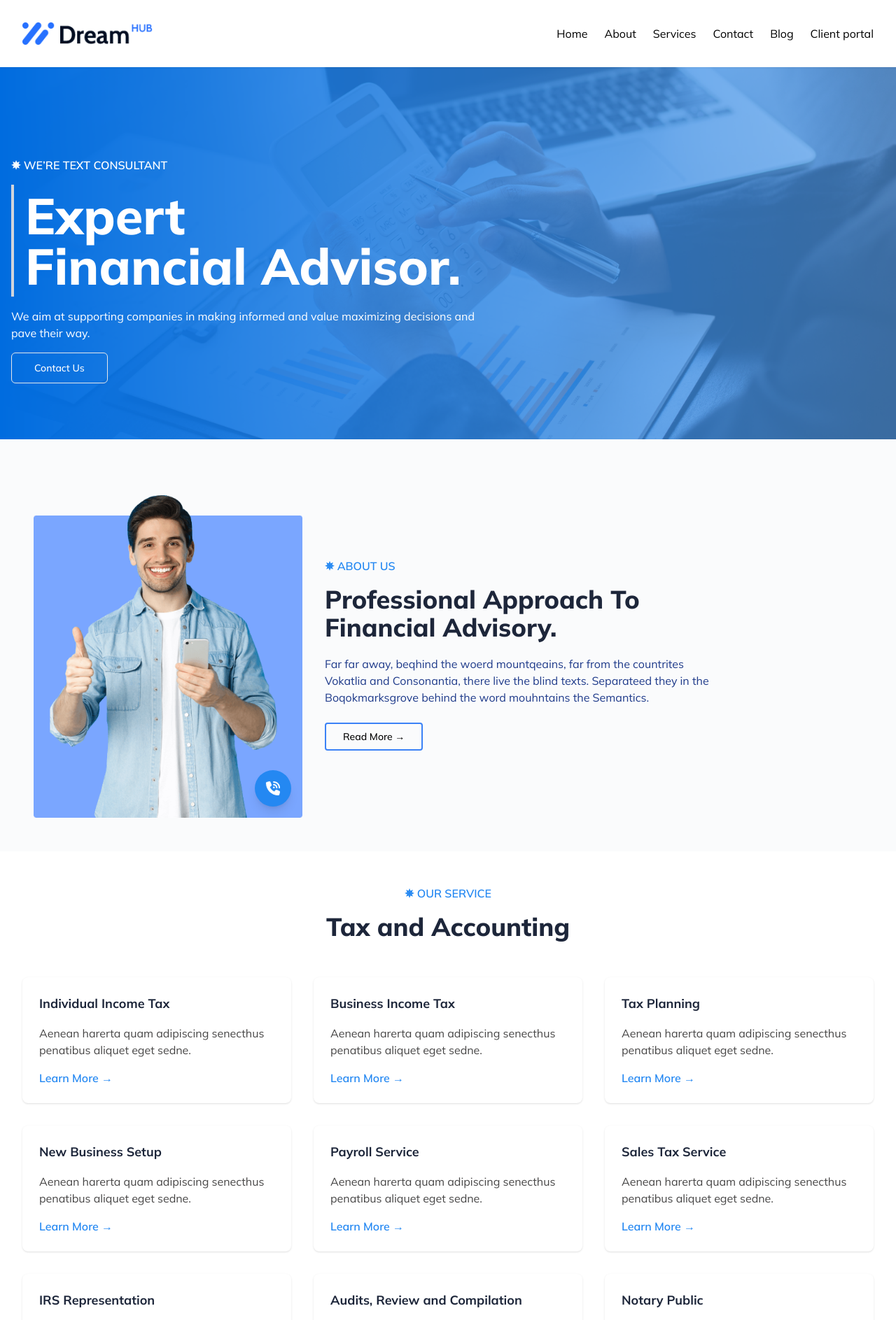
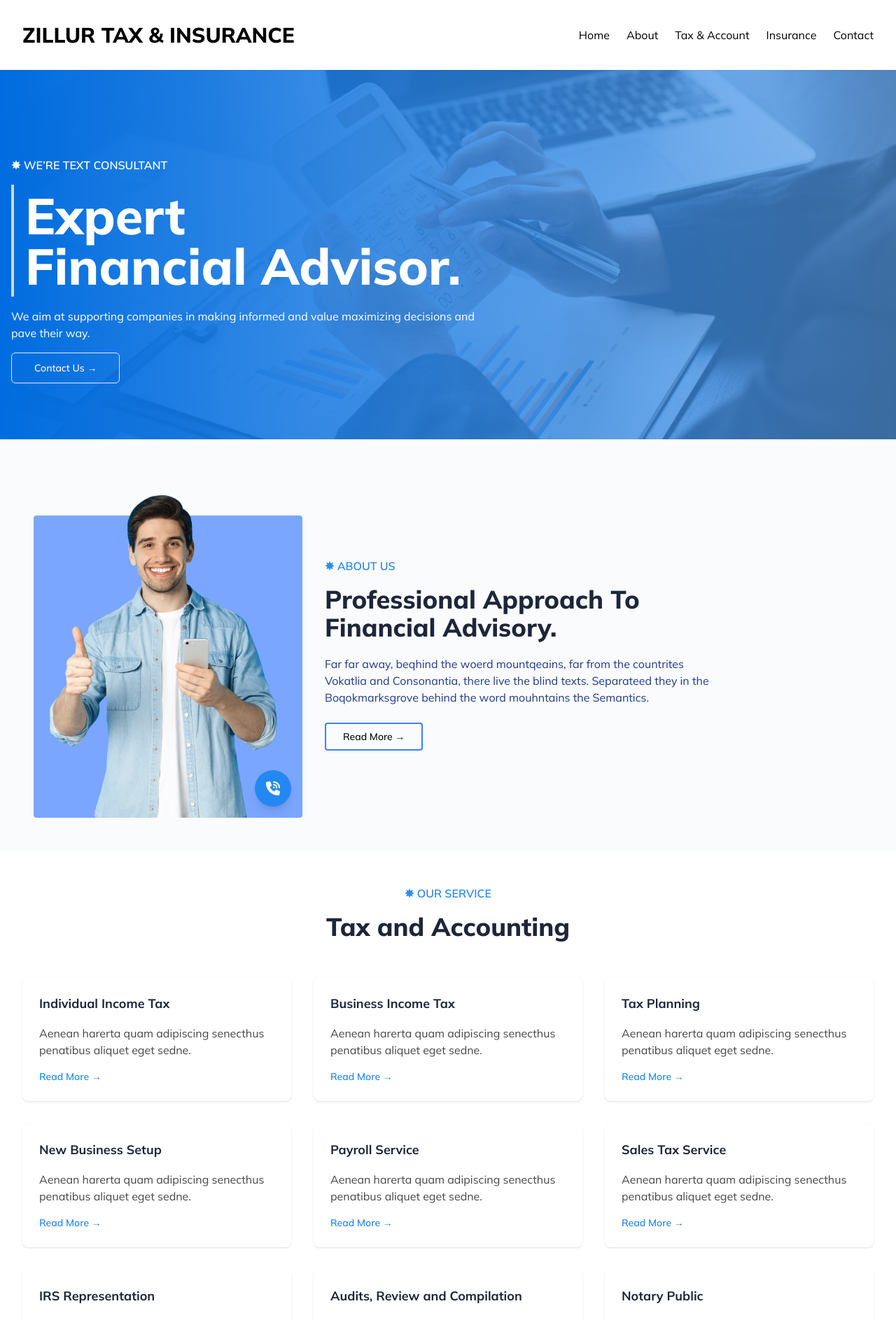
Before and after one commit to fazlyalahi01/tax-website, a Next.js app: page / in a window 1280 px wide. Shown: the top 1887 px of the page at 70% size. Built offline with nearby package versions, Linux system fonts and the light colour scheme.

Commit message:
homepage done

```diff
--- a/src/app/page.tsx
+++ b/src/app/page.tsx
@@ -16,9 +16,10 @@ const Home: React.FC = () => {
       <AboutSection />
       <OurServiceSectionTax />
       <OurServiceSectionInsurance />
+      <StartWithUs />
       {/* <OurClientSection />   */}
       {/* <ExperienceSection /> */}
-      <StartWithUs />
+
     </ >
   );
 };
--- a/src/components/common/Footer.tsx
+++ b/src/components/common/Footer.tsx
@@ -1,5 +1,7 @@
+import { siteConfig } from '@/config/site';
+import Link from 'next/link';
 import React from 'react';
-import { FaFacebookF, FaLinkedinIn, FaTwitter, FaPinterestP } from 'react-icons/fa';
+import { FaFacebookF, FaLinkedinIn, FaTwitter } from 'react-icons/fa';
 
 const Footer: React.FC = () => {
     return (
@@ -7,7 +9,7 @@ const Footer: React.FC = () => {
             <div className="container-x py-8 mx-auto flex flex-wrap justify-between space-y-8 md:space-y-0">
 
                 <div className="w-full md:w-1/4">
-                    <h2 className="text-2xl font-bold text-white mb-4">Dream<span className="text-primary">HUB</span></h2>
+                    <h2 className="text-2xl font-bold text-white mb-4">Zillur Tax & <span className="text-primary">Insurance</span></h2>
                     <p className="mb-4">
                         Lorem ipsum dolor sit amet consectetur adipiscing elit porta, tempus eros mollis facilisis vestibulum.
                     </p>
@@ -21,10 +23,11 @@ const Footer: React.FC = () => {
                 <div className="w-full md:w-1/4">
                     <h3 className="text-xl font-semibold text-white mb-4">Explore</h3>
                     <ul className="space-y-2">
-                        <li><a href="#" className="hover:underline">About</a></li>
-                        <li><a href="#" className="hover:underline">Pages</a></li>
-                        <li><a href="#" className="hover:underline">Features</a></li>
-                        <li><a href="#" className="hover:underline">Blog</a></li>
+                        {
+                            siteConfig.navItems.map((item, index) => (
+                                <li key={index}><Link href={item.href} className="hover:underline">{item.label}</Link></li>
+                            ))
+                        }
                     </ul>
                 </div>
 
@@ -47,13 +50,14 @@ const Footer: React.FC = () => {
                 </div>
             </div>
             <div className="border-t border-gray-700 mt-8 pt-8 text-gray-500 text-sm flex flex-col md:flex-row justify-between items-center container-x">
-                <p>&copy; 2023 - <a href="#" className="text-primary hover:underline">DreamHUB</a> - All Rights Reserved by DRTheme</p>
+                <p>&copy; 2023 - <a href="#" className="text-primary hover:underline">Zillur Tax & Insurance</a> - All Rights Reserved by codemine.com</p>
                 <div className="space-x-4">
                     <a href="#" className="hover:underline">Privacy Policy</a>
                     <a href="#" className="hover:underline">Terms & Services</a>
                 </div>
             </div>
         </footer>
+
     );
 };
 
--- a/src/components/common/Navbar.tsx
+++ b/src/components/common/Navbar.tsx
@@ -24,16 +24,13 @@ const Navbar: React.FC = () => {
     return (
         <div className={`shadow-sm fixed top-0 right-0 w-full z-50 duration-500 ${isScrolled ? "bg-primary" : "bg-white"}`}>
             <nav className={`container-x md:flex justify-center items-center p-8 transition-all ease-in-out duration-300`}>
-                <div className="flex justify-between items-center">
-                    {
-                        isScrolled ?
-                            <Link href={"/"}>
-                                <Image src={"/images/logo.png"} height={100} width={220} alt="logo" />
-                            </Link> :
-                            <Link href={"/"}>
-                                <Image src={"/images/logo_dark.png"} height={100} width={220} alt="logo" />
-                            </Link>
-                    }
+                <div className="flex justify-between items-cente ">
+                    <div className="flex-shrink-0">
+                        <Link href={"/"}>
+                            <h1 className={`uppercase font-extrabold  ${isScrolled ? "text-white text-xl duration-500" : "text-black text-3xl duration-500"}`}>Zillur Tax & Insurance </h1>
+                        </Link>
+                    </div>
+
 
                     <span className="block md:hidden">
                         {isOpenNav ? (
--- a/src/components/common/StartWithUs.tsx
+++ b/src/components/common/StartWithUs.tsx
@@ -3,6 +3,9 @@ import React from 'react';
 import OutlineButton from '../ui/OutlinedButton';
 import { Dialog, DialogContent, DialogTrigger } from '../ui/dialog';
 import ContactForm from '../contact/ContactForm';
+import Link from 'next/link';
+import { buttonVariants } from '../ui/button';
+import { cn } from '@/lib/utils';
 
 const StartWithUs: React.FC = () => {
     return (
@@ -15,7 +18,13 @@ const StartWithUs: React.FC = () => {
                     <div className="flex-shrink-0">
                         <Dialog>
                             <DialogTrigger>
-                                <OutlineButton >Contact Now →</OutlineButton>
+                                <span
+                                    className={cn(
+                                        buttonVariants({ variant: "outline", size: "lg", className: "hover:bg-primary hover:text-white transition duration-500 border-2 border-primary" })
+                                    )}
+                                >
+                                    Contact Us →
+                                </span>
                             </DialogTrigger>
                             <DialogContent className='bg-white px-4 pt-12 pb-8'>
                                 <ContactForm />
--- a/src/components/home/HeroSection.tsx
+++ b/src/components/home/HeroSection.tsx
@@ -26,7 +26,7 @@ const HeroSection: React.FC = () => {
                                 buttonVariants({ variant: "outline", size: "lg", className: "hover:bg-white hover:text-primary transition duration-500" })
                             )}
                         >
-                            Contact Us
+                            Contact Us →
                         </Link>
                     </div>
                 </div>
--- a/src/components/home/OurServiceSectionInsurance.tsx
+++ b/src/components/home/OurServiceSectionInsurance.tsx
@@ -38,7 +38,7 @@ const OurServiceSectionInsurance: React.FC = () => {
                             <div className="p-6">
                                 <h3 className="text-lg font-bold text-title">{service.title}</h3>
                                 <p className="mt-4 text-description">{service.description}</p>
-                                <a href="#" className="mt-4 inline-block text-primary duration-500 hover:text-blue-600 font-semibold">Learn More →</a>
+                                <a href="#" className="mt-4 inline-block text-primary duration-500 hover:text-blue-600 font-semibold text-sm">Read More →</a>
                             </div>
                         </div>
                     ))}
--- a/src/components/home/OurServiceSectionTax.tsx
+++ b/src/components/home/OurServiceSectionTax.tsx
@@ -63,7 +63,7 @@ const OurServiceSectionTax: React.FC = () => {
                             <div className="p-6">
                                 <h3 className="text-lg font-bold text-title">{service.title}</h3>
                                 <p className="mt-4 text-description">{service.description}</p>
-                                <a href="#" className="mt-4 inline-block text-primary duration-500 hover:text-blue-600 font-semibold">Learn More →</a>
+                                <a href="#" className="mt-4 inline-block text-primary duration-500 hover:text-blue-600 font-semibold text-sm">Read More →</a>
                             </div>
                         </div>
                     ))}
--- a/src/components/service/OurServiceSection.tsx
+++ b/src/components/service/OurServiceSection.tsx
@@ -39,7 +39,7 @@ const OurServiceSection: React.FC = () => {
                             <div className="p-6">
                                 <h3 className="text-lg font-bold text-title">{service.title}</h3>
                                 <p className="mt-4 text-description">{service.description}</p>
-                                <a href="#" className="mt-4 inline-block text-primary duration-500 hover:text-blue-600 font-semibold">Learn More →</a>
+                                <a href="#" className="mt-4 inline-block text-primary duration-500 hover:text-blue-600 font-semibold">Read More →</a>
                             </div>
                         </div>
                     ))}
--- a/src/config/site.ts
+++ b/src/config/site.ts
@@ -13,21 +13,17 @@ export const siteConfig = {
             href: "/about-us",
         },
         {
-            label: "Services",
+            label: "Tax & Account",
+            href: "/services",
+        },
+        {
+            label: "Insurance",
             href: "/services",
         },
         {
             label: "Contact",
             href: "/contact",
         },
-        {
-            label: "Blog",
-            href: "/blog",
-        },
-        {
-            label: "Client portal",
-            href: "/client-portal",
-        }
     ],
 
 };
```
